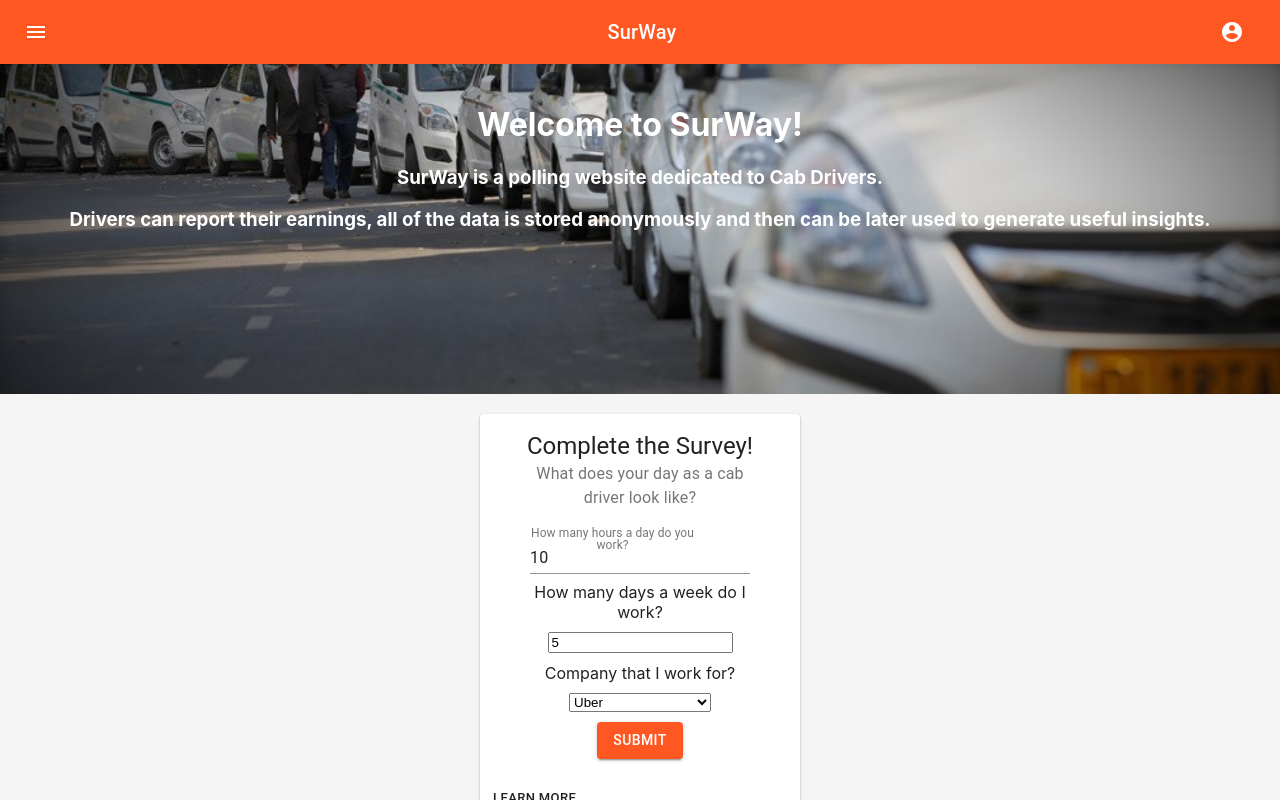
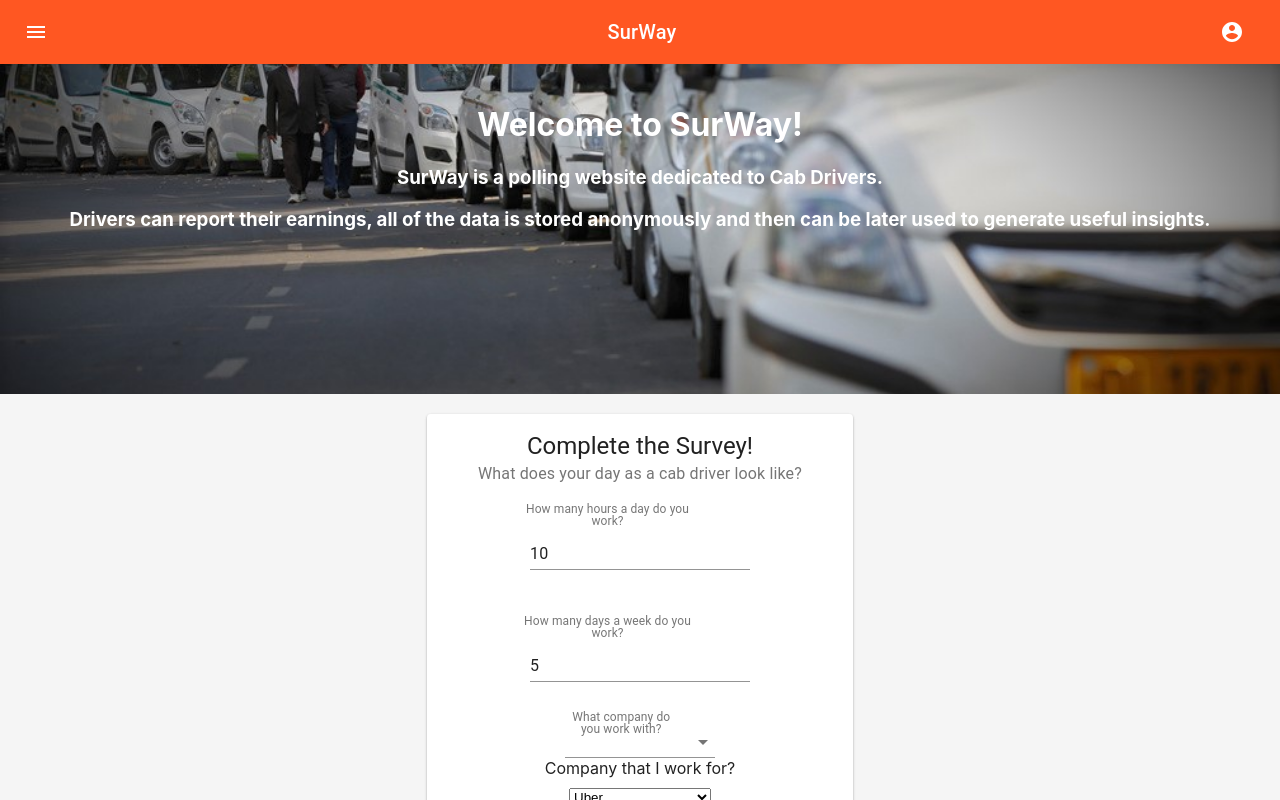
Before and after one commit to Diego931223/survey_polling_website, a React (Create React App) app in the folder react/sur-way-app/: page / in a window 1280 px wide. Shown: the top 800 px of the page. Built offline with nearby package versions, Linux system fonts and the light colour scheme.

Commit message:
Added materialui textfield, and dropdown

```diff
--- a/react/sur-way-app/src/components/SurveyForm.js
+++ b/react/sur-way-app/src/components/SurveyForm.js
@@ -12,6 +12,11 @@ import CardActions from '@material-ui/core/CardActions';
 import CardContent from '@material-ui/core/CardContent';
 import Box from '@material-ui/core/Box';
 import Paper from '@material-ui/core/Paper';
+import InputLabel from '@material-ui/core/InputLabel';
+import MenuItem from '@material-ui/core/MenuItem';
+import FormHelperText from '@material-ui/core/FormHelperText';
+import FormControl from '@material-ui/core/FormControl';
+import Select from '@material-ui/core/Select';
 
 class SurveyForm extends Component {
 
@@ -55,6 +60,7 @@ class SurveyForm extends Component {
     }
 
     render() {
+
         const { classes } = this.props;
         const padding = {
             margin: "10px",
@@ -73,7 +79,7 @@ class SurveyForm extends Component {
 
         return (
 
-            <Box width={1 / 4}>
+            <Box width={1 / 3}>
                 <Paper >
                     <Card className={classes.card} >
                         <CardContent>
@@ -90,7 +96,7 @@ class SurveyForm extends Component {
 
                                     <div>
                                         <TextField
-                                            id="standard-basic"
+                                            id="working_hours_txt"
                                             className={classes.textField}
                                             label="How many hours a day do you work?"
                                             margin="normal"
@@ -98,20 +104,41 @@ class SurveyForm extends Component {
                                             onChange={this.handleInputChange}
                                             name="working_hours"
                                             type="number"
+                                            style={{ padding: '20px' }}
                                         />
                                     </div>
 
-                                    <label>
-                                        How many days a week do I work?
-              <input
-                                            type="number"
+                                    <div>
+                                        <TextField
+                                            id="working_days_txt"
+                                            className={classes.textField}
+                                            label="How many days a week do you work?"
+                                            margin="normal"
                                             defaultValue={this.state.work_days_in_week}
                                             onChange={this.handleInputChange}
-                                            name="work_days_in_week"
-                                            style={padding}
+                                            name="working_days"
+                                            type="number"
+                                            style={{ padding: '20px' }}
                                         />
-                                    </label>
-                                    <br></br>
+                                    </div>
+                                    <div>
+                                        <FormControl className={classes.formControl}>
+                                            <InputLabel id="company-drop-down-lab">What company do you work with?</InputLabel>
+                                            <Select
+                                                labelId="company-drop-down-lab"
+                                                id="demo-simple-select"
+                                                value={"Ubser"}
+                                                onChange={this.handleInputChange}
+                                                autoWidth={true}
+                                                style={{minWidth: '150px'}}
+                                            >
+                                                {Object.keys(this.state.companies).map((key, index) => (
+                                                    <MenuItem value={key}>{this.state.companies[key]} </MenuItem>
+                                                ))}
+                                            </Select>
+                                        </FormControl>
+
+                                    </div>
 
                                     <label>
                                         Company that I work for?
@@ -156,6 +183,13 @@ const useStyles = makeStyles(theme => ({
         marginRight: theme.spacing(1),
         width: 200,
     },
+    formControl: {
+        margin: theme.spacing(1),
+        minWidth: 120,
+    },
+    selectEmpty: {
+        marginTop: theme.spacing(2),
+    },
 }));
 
 // This injects, with styles into survey form, ig?
```
Also changed, not shown: react/sur-way-app/src/App.js (+3 -9 lines).
